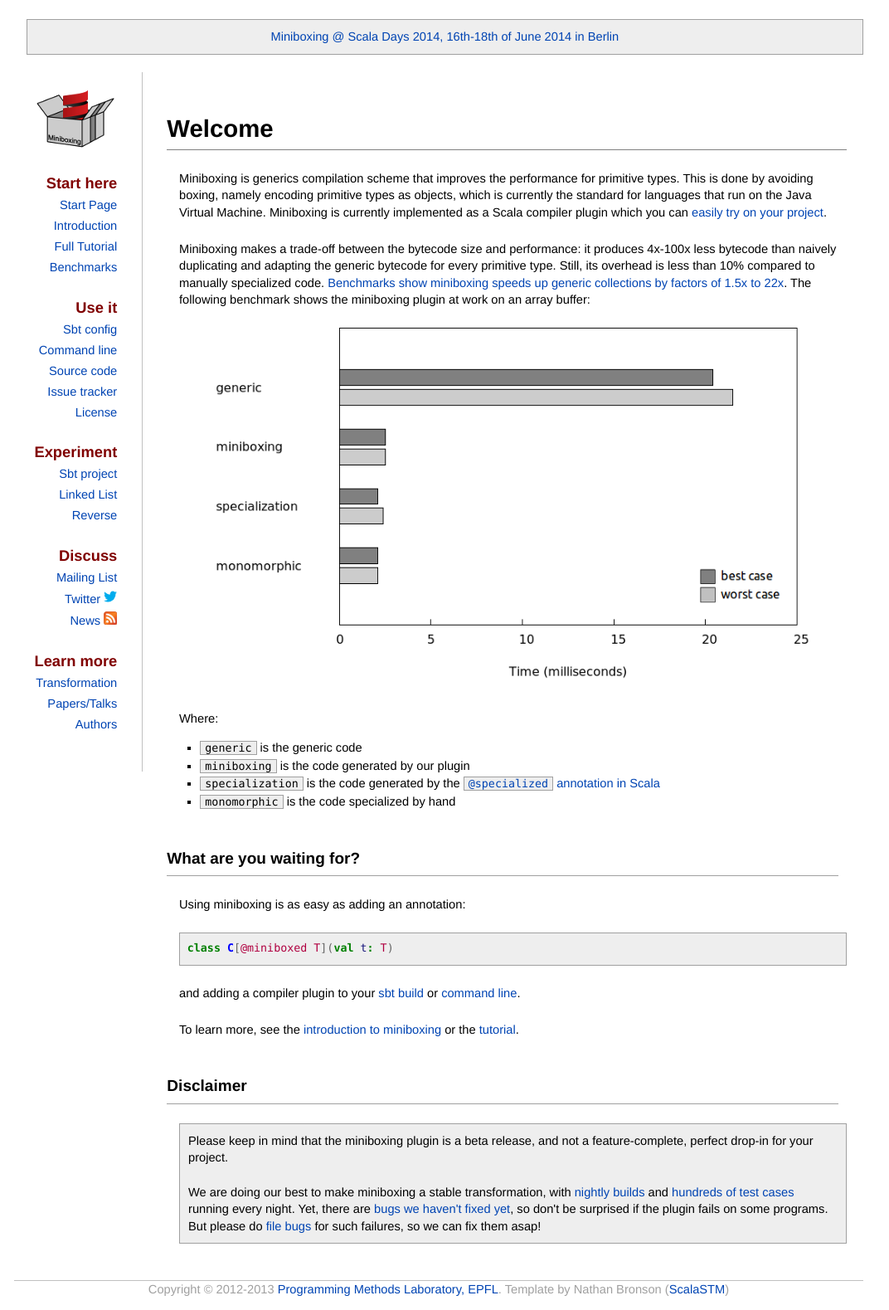
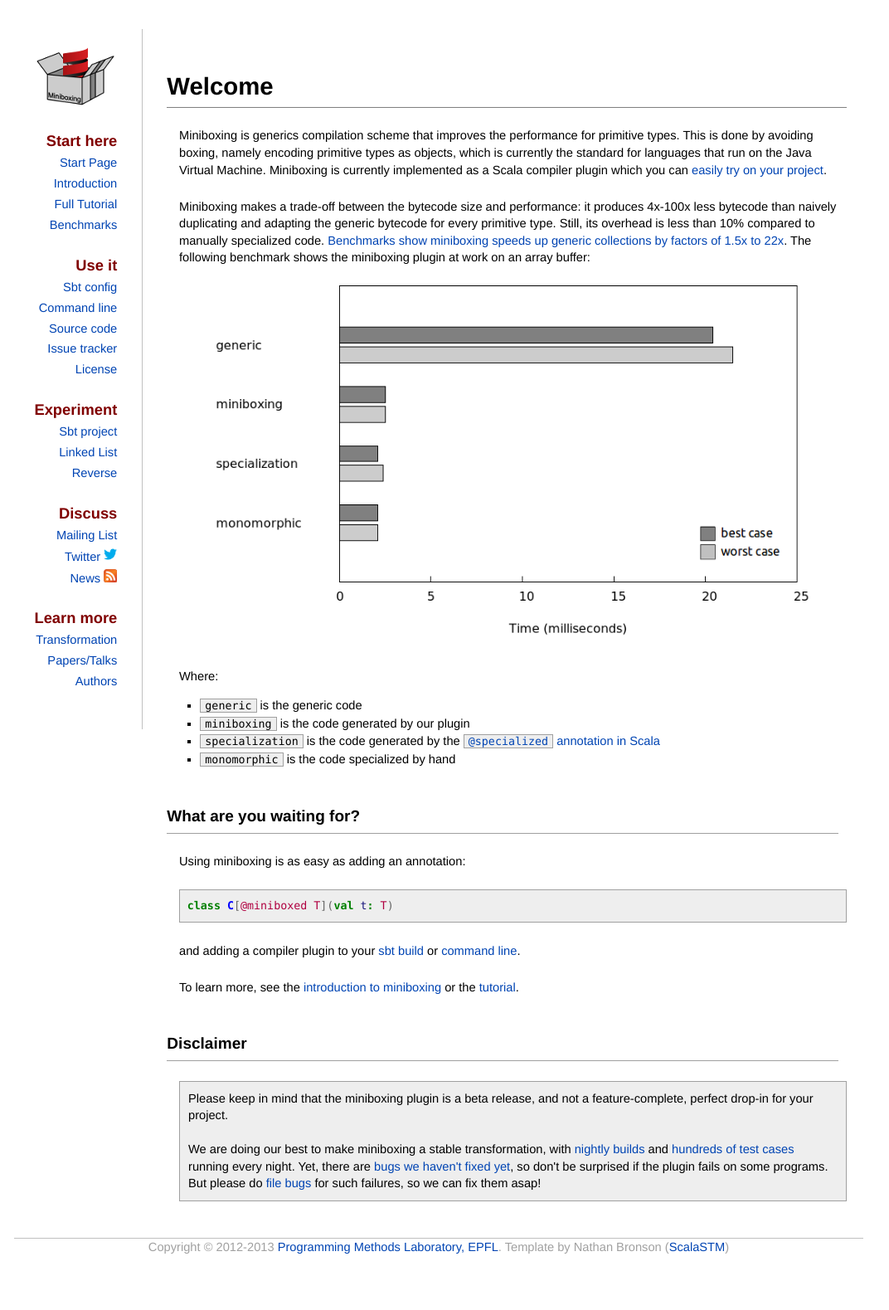
Before and after one commit to miniboxing/miniboxing.github.io, a Jekyll site: the page built from index.md, in a window 1280 px wide. Shown: the whole page at 83% size, without its empty margins (111-1183 px from the left). Built offline with Jekyll 4.4.1, drawn with Linux system fonts in a browser that asks for light colours; after the commit the page ends 1528 px from its top, so only the background shows below that.

Commit message:
Removed banner

```diff
--- a/_layouts/default.html
+++ b/_layouts/default.html
@@ -25,9 +25,9 @@
   </head>
   <body>
     <div id='outer'>
-      <p class="paper" align="center">
+      <!--<p class="paper" align="center">
         <a href="/2014/04/22/miniboxing-scala-days.html">Miniboxing @ Scala Days 2014, 16th-18th of June 2014 in Berlin</a>
-      </p>
+      </p>-->
       <br/>
       <div id='menu'>
         <ol>
```
